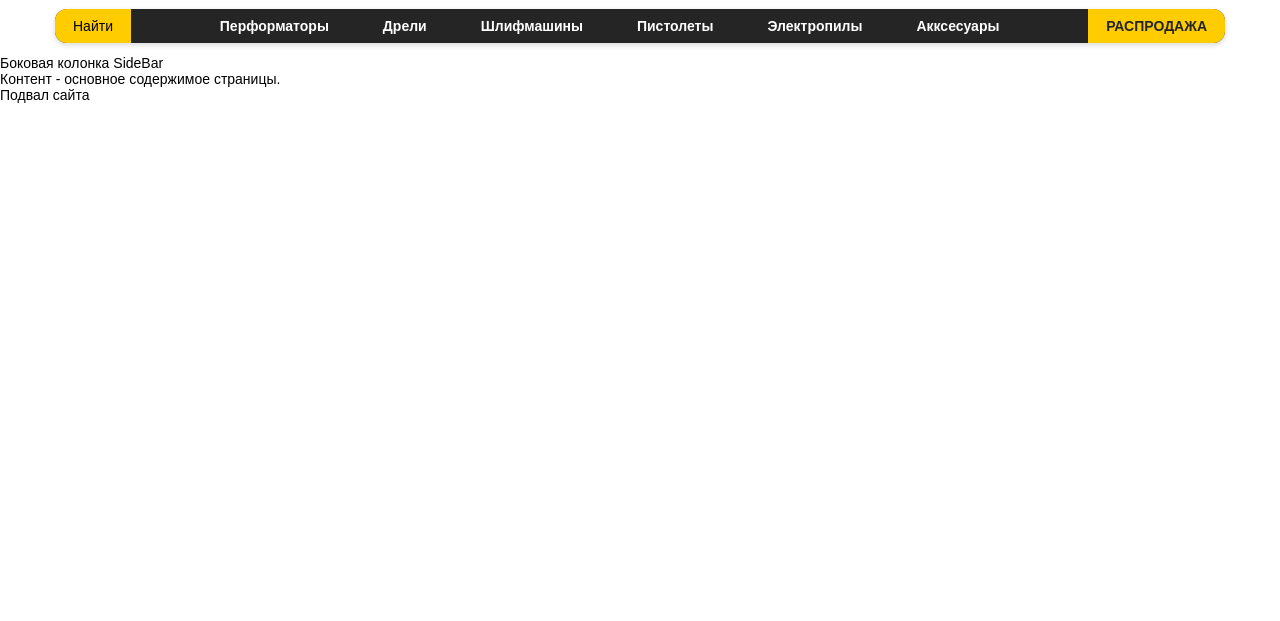
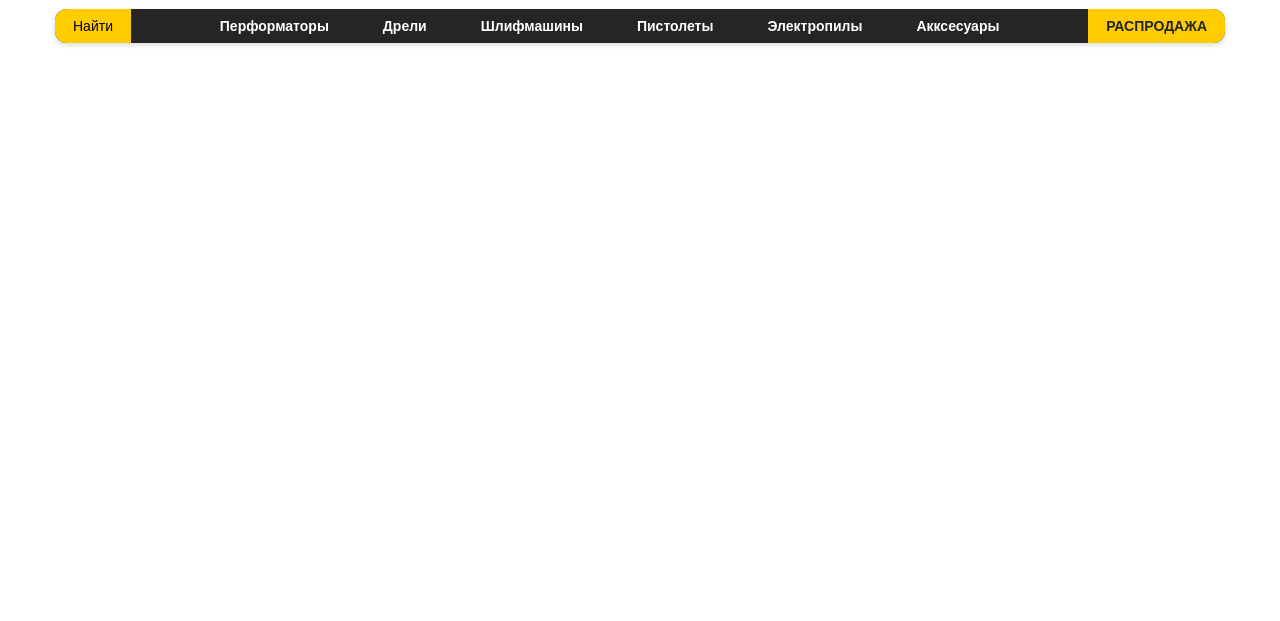
Before and after one commit to Lexa74/test1, a plain HTML site: page index.html in a window 1280 px wide. Shown: the part 179-800 px from the top of the page. Drawn offline with Linux system fonts and the light colour scheme.

Commit message:
Вот теперь все)

```diff
--- a/index.html
+++ b/index.html
@@ -158,13 +158,12 @@
 
 
 
-    <aside>Боковая колонка SideBar</aside>
+    <aside></aside>
 
     <article>
-        Контент - основное содержимое страницы.
     </article>
 
-    <footer>Подвал сайта</footer>
+    <footer></footer>
 
 </body>
 
```
